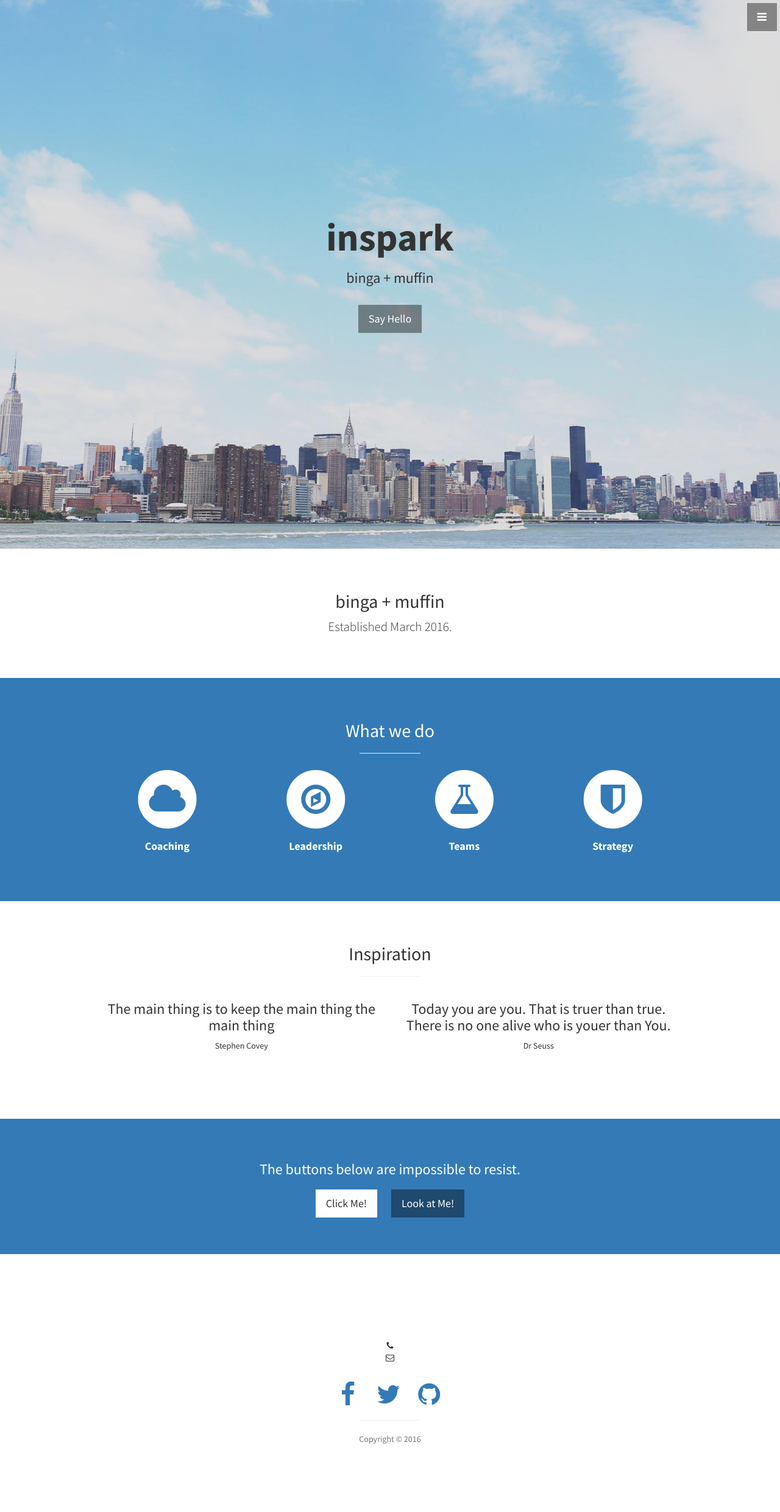
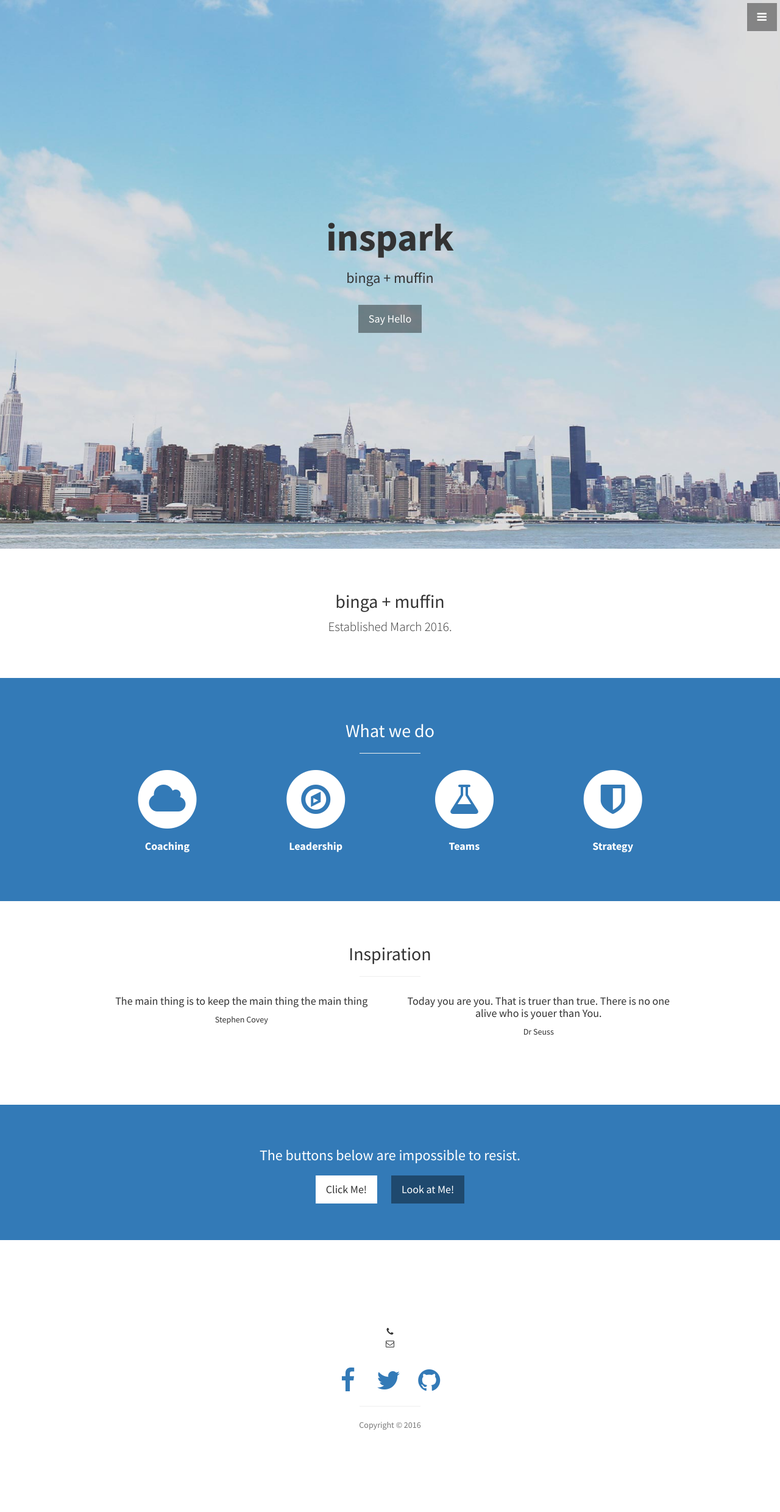
Before and after one commit to jikinluke8/inspark, a Jekyll site: the page built from index.html, in a window 1280 px wide. Shown: the whole page at 61% size. Built offline with Jekyll 4.4.1, drawn with Linux system fonts in a browser that asks for light colours; after the commit the page ends 2457 px from its top, so only the background shows below that.

```diff
--- a/_includes/portfolio.html
+++ b/_includes/portfolio.html
@@ -7,13 +7,13 @@
         <div class="row">
           <div class="col-md-6">
             <div class="portfolio-item">
-              <P><h3>The main thing is to keep the main thing the main thing</h3></P>Stephen Covey
+              <P><h4>The main thing is to keep the main thing the main thing</h4></P>Stephen Covey
               </a>
             </div>
           </div>
           <div class="col-md-6">
             <div class="portfolio-item">
-              <h3><P>Today you are you. That is truer than true. There is no one alive who is youer than You.</P></h3>Dr Seuss
+              <h4><P>Today you are you. That is truer than true. There is no one alive who is youer than You.</P></h4>Dr Seuss
               <a href="#">
               </a>
             </div>
```
